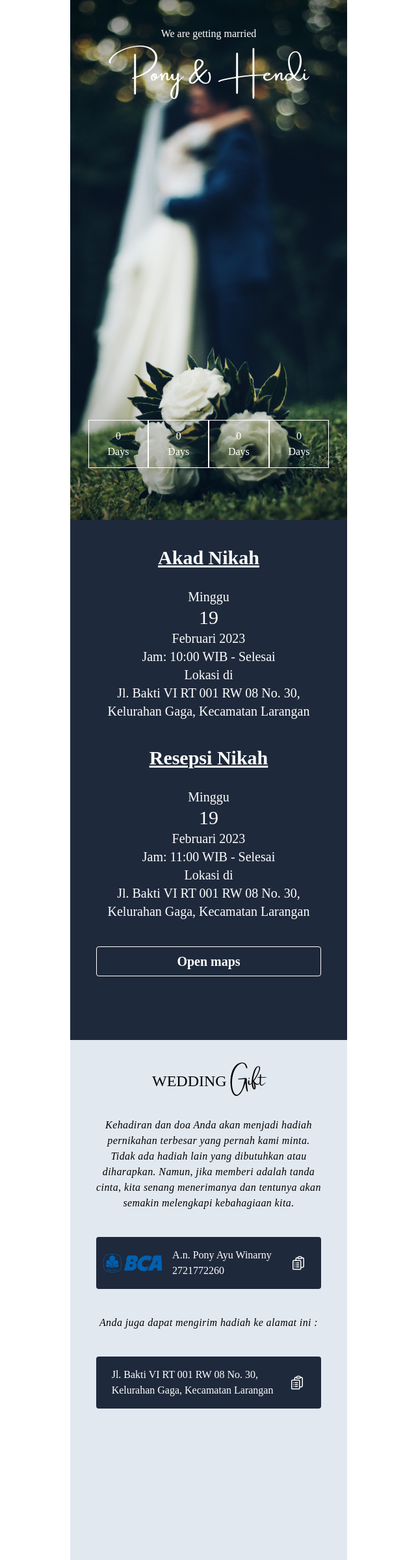
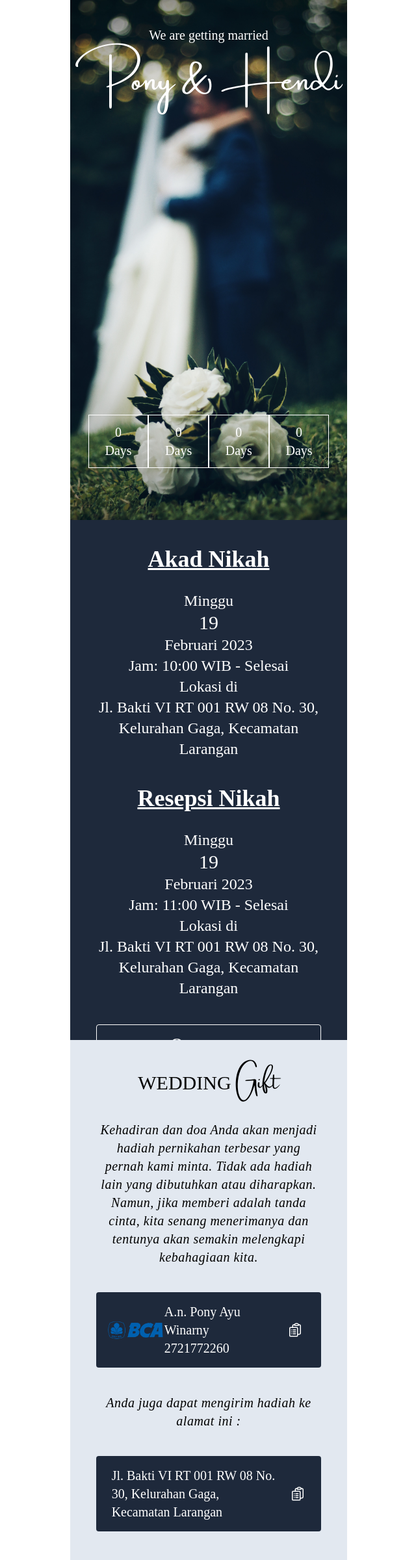
Before and after one commit to raflidev/undagan-online, a JavaScript app: page / in a window 1280 px wide. Shown: the whole page at 65% size, without its empty margins (319-959 px from the left). Built offline with nearby package versions, Linux system fonts and the light colour scheme; the HTML template or start-up script is replaced by a standard one; a web font is replaced by a local one.

Commit message:
fix size text

```diff
--- a/src/App.js
+++ b/src/App.js
@@ -6,11 +6,11 @@ function App() {
     <div>
       <div className="flex justify-center font-wondar">
         <div className="w-full lg:w-2/6 bg-slate-200 h-screen bg-cover bg-center text-white" style={{backgroundImage: `url(${home})` }}>
-          <div className="text-center pt-10">
+          <div className="text-center text-xl pt-10">
             <div>
               We are getting married
             </div>
-            <div className="font-amsterdam text-4xl mt-5">Pony & Hendi</div>
+            <div className="font-amsterdam text-5xl mt-5">Pony & Hendi</div>
             <div className="absolute bottom-20 w-full lg:w-2/6">
               <div className="grid grid-cols-4 px-7">
                 <div className="w-full border border-white py-3">
@@ -37,8 +37,8 @@ function App() {
       <div className="flex justify-center font-wondar">
         <div className="w-full lg:w-2/6 h-screen bg-slate-800 text-white px-10 pt-10 text-center space-y-10">
           <div>
-            <div className="text-3xl underline font-semibold">Akad Nikah</div>
-            <div className="grid grid-cols-1 text-xl mt-7">
+            <div className="text-4xl underline font-semibold">Akad Nikah</div>
+            <div className="grid grid-cols-1 text-2xl mt-7">
               <div>Minggu</div>
               <div className="text-3xl">19</div>
               <div>Februari 2023</div>
@@ -53,8 +53,8 @@ function App() {
           </div>
 
           <div>
-            <div className="text-3xl underline font-semibold">Resepsi Nikah</div>
-            <div className="grid grid-cols-1 text-xl mt-7">
+            <div className="text-4xl underline font-semibold">Resepsi Nikah</div>
+            <div className="grid grid-cols-1 text-2xl mt-7">
               <div>Minggu</div>
               <div className="text-3xl">19</div>
               <div>Februari 2023</div>
@@ -65,7 +65,7 @@ function App() {
               <div>
                 Jl. Bakti VI RT 001 RW 08 No. 30, Kelurahan Gaga, Kecamatan Larangan
               </div>
-              <a href='https://goo.gl/maps/nT3UVpquQAj258cUA' target="_blank" className="border border-white py-2 px-4 rounded hover:border-black hover:bg-white hover:text-black font-bold mt-10">
+              <a href='https://goo.gl/maps/nT3UVpquQAj258cUA' target="_blank" className="border border-white py-3 px-4 rounded hover:border-black hover:bg-white hover:text-black font-bold mt-10">
                 Open maps
               </a>
             </div>
@@ -75,12 +75,12 @@ function App() {
 
       <div className="flex justify-center font-wondar">
         <div className="w-full lg:w-2/6 h-screen bg-slate-200 text-black px-10 pt-10 text-center space-y-10">
-          <div className="text-2xl">WEDDING <span className="font-amsterdam">Gift</span> </div>
-          <div className="italic tracking-wide">
+          <div className="text-3xl">WEDDING <span className="font-amsterdam">Gift</span> </div>
+          <div className="italic tracking-wide text-xl">
             Kehadiran dan doa Anda akan menjadi hadiah pernikahan terbesar yang pernah kami minta. Tidak ada hadiah lain yang dibutuhkan atau diharapkan. Namun, jika memberi adalah tanda cinta, kita senang menerimanya dan tentunya akan semakin melengkapi kebahagiaan kita.
           </div>
-          <div className="grid grid-cols-1 gap-4">
-            <div className="flex bg-slate-800 text-white justify-between px-2 items-center py-4 rounded">
+          <div className="grid grid-cols-1 gap-4 text-xl">
+            <div className="flex bg-slate-800 text-white justify-between px-4 items-center py-4 rounded">
               <div>
                 <img src={bca} className="w-24" alt="" srcset="" />
               </div>
@@ -95,10 +95,10 @@ function App() {
               </div>
             </div>
           </div>
-          <div className="italic tracking-wide">
+          <div className="italic tracking-wide text-xl">
             Anda juga dapat mengirim hadiah ke alamat ini :
           </div>
-          <div className="flex bg-slate-800 text-white justify-between px-6 space-x-5 items-center py-4 rounded">
+          <div className="flex bg-slate-800 text-white text-xl justify-between px-6 space-x-5 items-center py-4 rounded">
               <div className="text-left">
                 Jl. Bakti VI RT 001 RW 08 No. 30, Kelurahan Gaga, Kecamatan Larangan
               </div>
```
